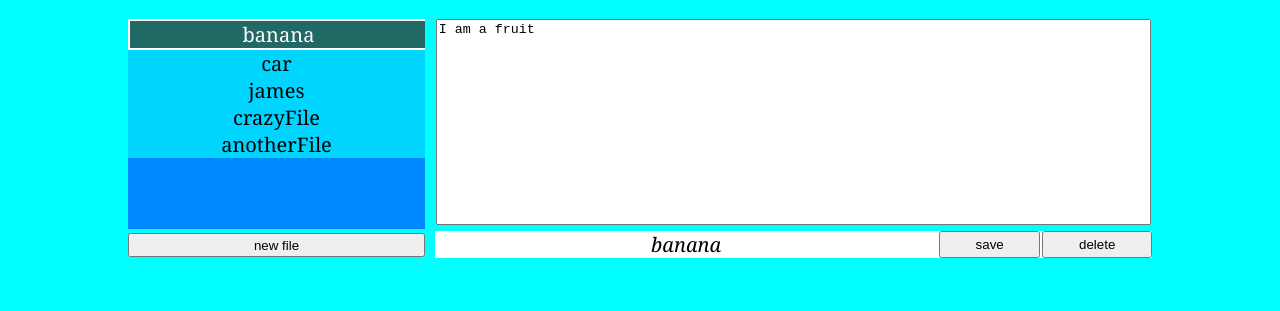
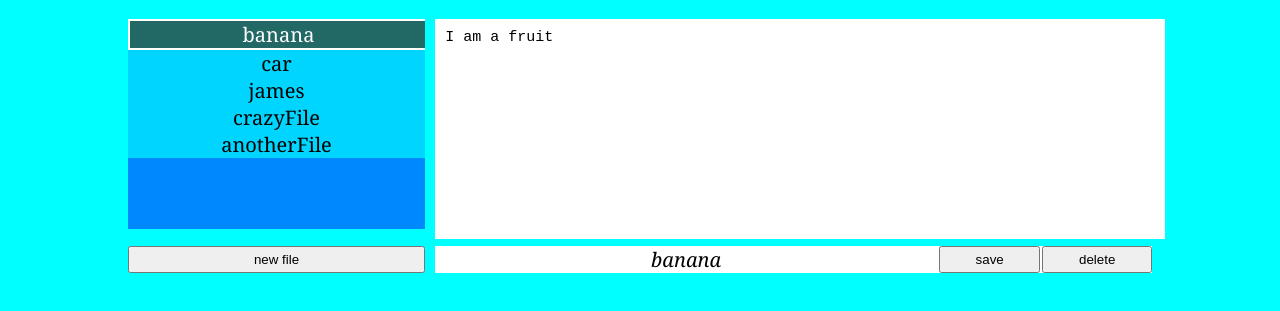
Before and after one commit to JamesHertz/MargWebsite, a plain HTML site: page src/index.html in a window 1280 px wide. Shown: the part 75-386 px from the top of the page. Drawn offline with Linux system fonts and the light colour scheme.

Commit message:
divs changed

```diff
--- a/src/index.css
+++ b/src/index.css
@@ -10,9 +10,11 @@ body{
     position: relative;
     display: grid;
     grid-template-columns: 29% 70%;
+    grid-template-rows: auto, 10%;
     width: 80vw;
     font-size: 20px;
-    gap: 1%;
+    row-gap: 3%;
+    column-gap: 1%;
     /*
     background-color: #000*/
 }
@@ -21,6 +23,9 @@ body{
     resize: none;
     width: 99%;
     height: 200px;
+    padding: 10px;
+    font-size: 15px;
+    border: 0;
 }
 
 #edit-tools{
@@ -32,13 +37,9 @@ body{
 
 #file-pane{
     background-color: #0088FF;
-    overflow-y: scroll;
+    overflow-y: auto;
     overflow-x: hidden;
     height: 210px;
-}
-
-#left-pane{
-    gap: 10px;
 }
 
 .file{
@@ -61,9 +62,3 @@ body{
     background-color: #226865;
     color: white;
 }
-
-
-#new-btn{
-    width: 100%;
-    height: 10%;
-}
--- a/src/index.html
+++ b/src/index.html
@@ -2,6 +2,7 @@
 <html lang="en">
     <head>
         <meta charset="UTF-8">
+        <meta name="viewport" content="width=device-width, initial-scale=1.0">
         <title>MargWebsite</title>
         <link rel="stylesheet" href="index.css">
     </head>
--- a/src/index.js
+++ b/src/index.js
@@ -194,21 +194,22 @@ class Save {
 
 }
 
-function renderNewFileButton(dispatch){
+function renderNewFileButton(dispatch) {
     let dom = elt(
         'button',
         {
-            id: 'new-btn',
-            onclick: ()=> {
+            id: 'new-btn',// no need by now :)
+            onclick: () => {
                 let file_name = prompt('fileName: ', '')
-                if(file_name){
+                if (file_name) {
                     // decide what to do later
                     files[file_name] = ''
-                    dispatch({selectedFile: file_name, fileContent: 'your text here'})
-                }else
+                    dispatch({ selectedFile: file_name, fileContent: 'your text here' })
+                } else
                     alert('invalid name')
 
-            }},
+            }
+        },
         'new file'
     )
 
@@ -224,15 +225,10 @@ class MargApp {
 
         this.dom = elt(
             'div', { id: 'main-pane' },
-            elt('div',
-                {
-                    id: 'left-pane'
-                },
+
             filePane.dom,
-                renderNewFileButton(dispatch)
-            ),
-            elt('div', { id: 'editor-pane' },
             editor.dom,
+            renderNewFileButton(dispatch),
             elt('div',
                 { id: 'edit-tools' },
                 ...editTools.map(
@@ -243,7 +239,6 @@ class MargApp {
                     }
                 )
 
-                )
             )
         )
     }
```
Lines whose indentation alone changed are shown as unchanged.
